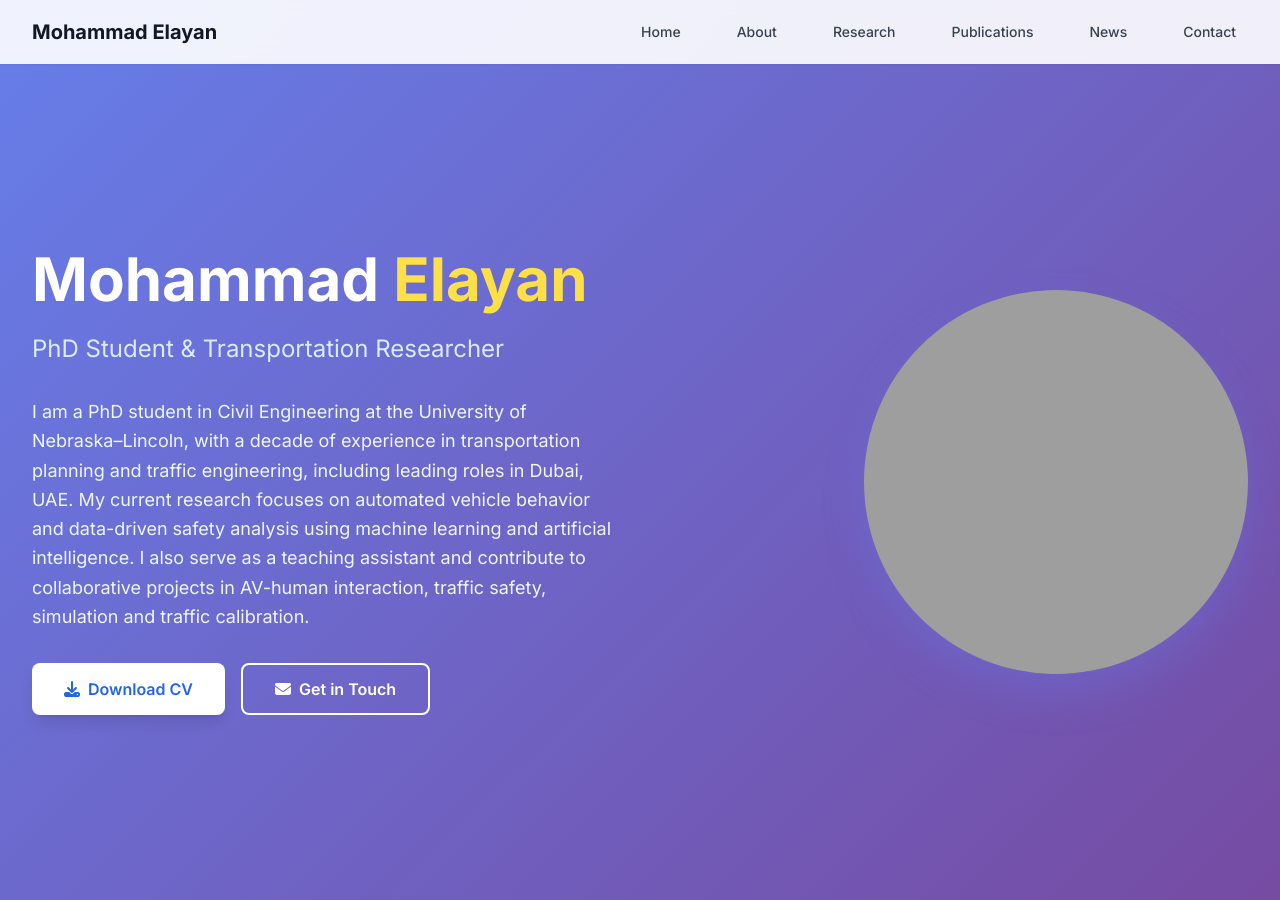
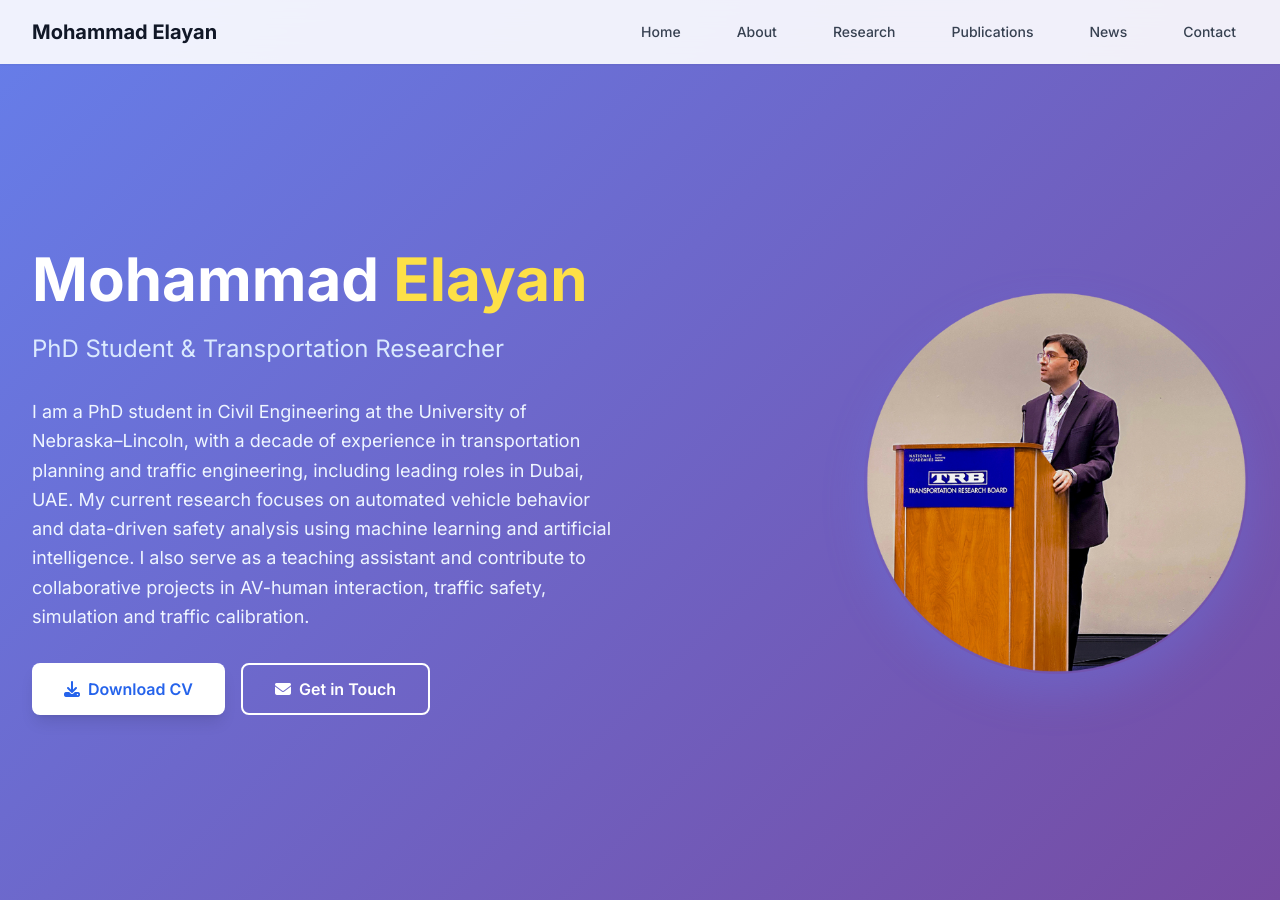
Before and after one commit to mselayan/mselayan.github.io, a Jekyll site: the page index.html, which Jekyll copies as it is, in a window 1280 px wide and 900 px high. Built offline with Jekyll 4.4.1, drawn with Linux system fonts in a browser that asks for light colours; nearby versions of some CDN libraries.

Commit message:
Update index.html

```diff
--- a/index.html
+++ b/index.html
@@ -107,7 +107,7 @@
                     </div>
                 </div>
                 <div class="flex justify-center lg:justify-end fade-in stagger-4">
-                    <img src="https://mselayan.github.io/DP4.png" alt="Mohammad Elayan" class="w-80 h-80 lg:w-96 lg:h-96 rounded-full object-cover profile-image">
+                    <img src="https://mselayan.github.io/DP6.png" alt="Mohammad Elayan" class="w-80 h-80 lg:w-96 lg:h-96 rounded-full object-cover profile-image">
                 </div>
             </div>
         </div>
```
